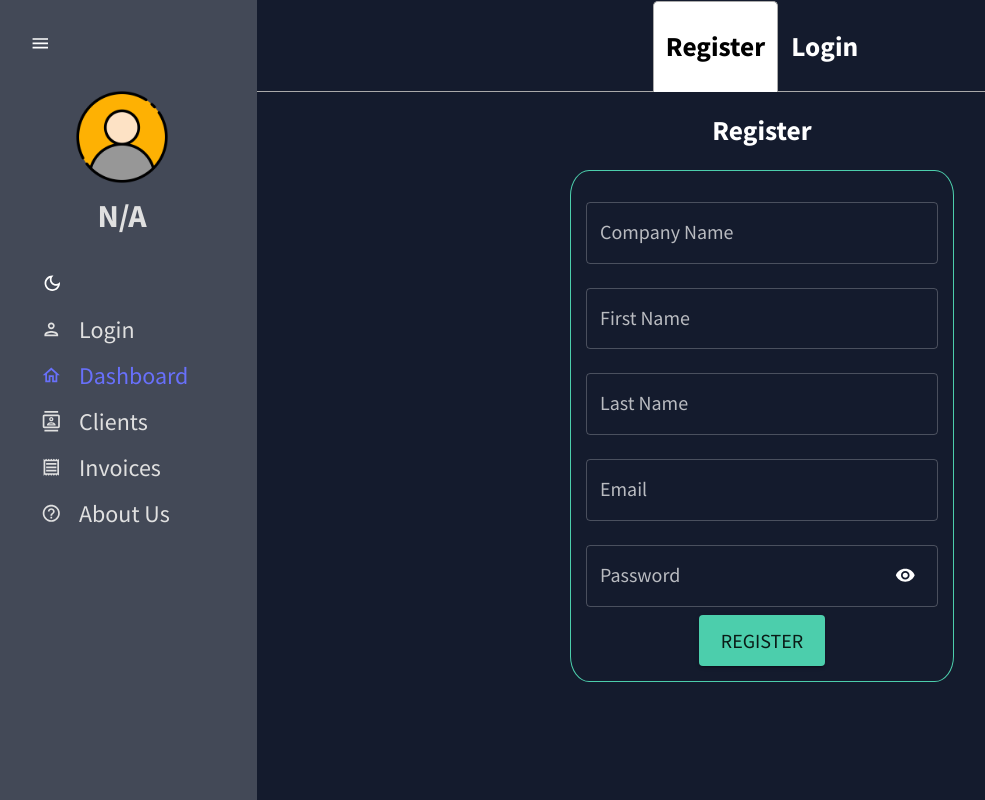
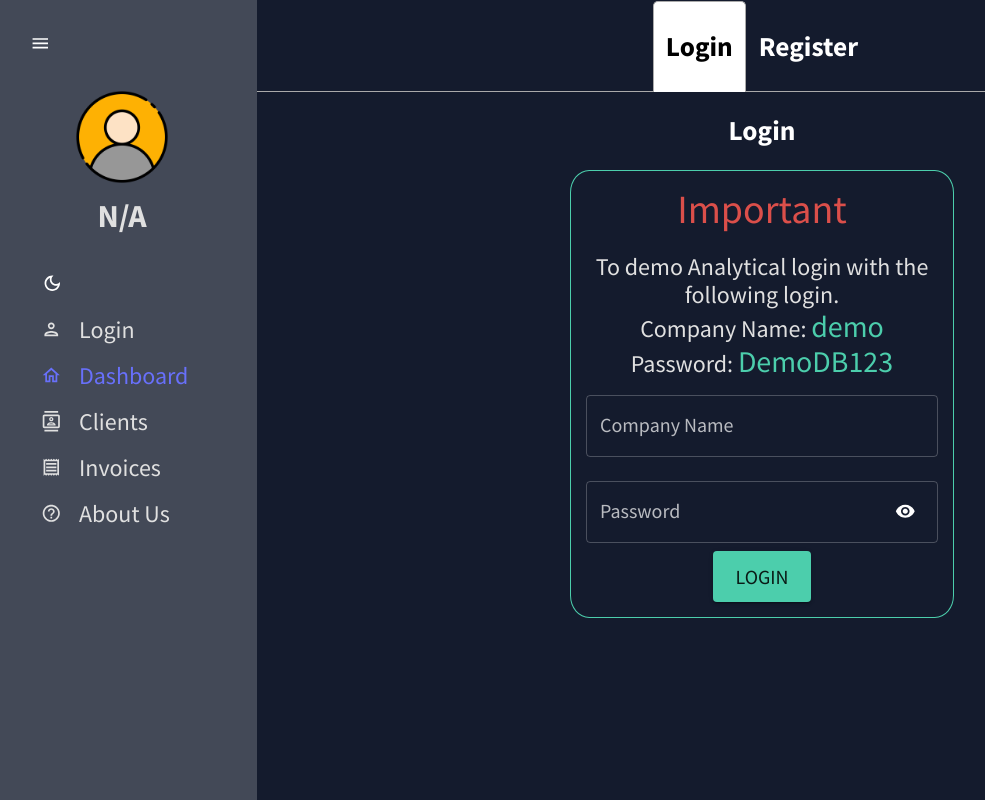
Before and after one commit to BaseBenjamin13/dashboard_client, a React (Create React App) app: page /login in a window 1280 px wide. Shown: the whole page, without its empty margins (13-998 px from the left). Built offline with nearby package versions, Linux system fonts and the light colour scheme.

Commit message:
adding login info and styling for users to demo site

```diff
--- a/src/pages/LoginPage.js
+++ b/src/pages/LoginPage.js
@@ -5,7 +5,7 @@ import '../styles/Login.css';
 import { Tab, Tabs, TabList, TabPanel } from 'react-tabs';
 import 'react-tabs/style/react-tabs.css';
 
-import { TextField, useTheme, Button, IconButton, InputAdornment } from "@mui/material";
+import { TextField, useTheme, Button, IconButton, InputAdornment, Typography } from "@mui/material";
 import { VisibilityOff, Visibility } from '@mui/icons-material';
 
 import { tokens } from "../theme";
@@ -13,6 +13,7 @@ import { UserContext } from '../contexts/UserContext';
 import { useNavigate } from 'react-router-dom';
 
 import { handleFormChange } from '../helpers/forms';
+import { margin } from '@mui/system';
 
 function Login() {
 
@@ -105,9 +106,84 @@ function Login() {
             Pass:DemoDB123 */}
             <Tabs>
                 <TabList>
+                    <Tab><h1>Login</h1></Tab>
                     <Tab><h1>Register</h1></Tab>
-                    <Tab><h1>Login</h1></Tab>
                 </TabList>
+
+                <TabPanel>
+                    <div className="form-container">
+                        <h1>Login</h1>
+                        <form onSubmit={handleLogin} className="form">
+                            <div>
+                                <Typography variant="h1" color={colors.redAccent[500]}>
+                                    Important
+                                </Typography>
+                                <br></br>
+                                <Typography variant="h3" color={colors.grey[100]}>
+                                    To demo Analytical login with the following login.
+                                </Typography>
+
+                                <Typography variant="h3" color={colors.grey[100]}>
+                                    Company Name: <span style={{ color: colors.greenAccent[500], fontSize: 30 }}>demo</span>
+                                </Typography>
+                                <Typography variant="h3" color={colors.grey[100]}>
+                                    Password: <span style={{ color: colors.greenAccent[500], fontSize: 30 }}>DemoDB123</span>
+                                </Typography>
+                            </div>
+
+                            <TextField
+                                InputProps={{ style: { fontSize: 20 } }}
+                                InputLabelProps={{ style: { fontSize: 20 } }}
+                                fullWidth
+                                margin="normal"
+                                id="companyName"
+                                label="Company Name"
+                                variant="outlined"
+                                color="secondary"
+                                error={errorMsg.username ? true : false}
+                                helperText={errorMsg.username ?
+                                    <span className="error-msg">{errorMsg.username}</span>
+                                    : null
+                                }
+                                onChange={(e) => handleFormChange(loginForm, setLoginForm, e)}
+                            />
+                            <TextField
+                                InputProps={{ style: { fontSize: 20 } }}
+                                InputLabelProps={{ style: { fontSize: 20 } }}
+                                fullWidth
+                                margin="normal"
+                                id="password"
+                                label="Password"
+                                variant="outlined"
+                                color="secondary"
+                                error={errorMsg.password ? true : false}
+                                helperText={errorMsg.password ?
+                                    <span className="error-msg">{errorMsg.password}</span>
+                                    : null
+                                }
+                                onChange={(e) => handleFormChange(loginForm, setLoginForm, e)}
+                                type={showLoginPassword ? 'text' : 'password'}
+                                InputProps={{
+                                    style: { fontSize: 20 },
+                                    endAdornment: (
+                                        <InputAdornment position="end">
+                                            <IconButton
+                                                aria-label="toggle password visibility"
+                                                onClick={
+                                                    (e) => handleShowPassword(showLoginPassword, setShowLoginPassword, e)
+                                                }
+                                            >
+                                                {showLoginPassword ? <VisibilityOff /> : <Visibility />}
+                                            </IconButton>
+                                        </InputAdornment>
+                                    )
+                                }}
+                            />
+
+                            <Button size="large" style={{ fontSize: '20px' }} variant="contained" type="submit" color="secondary">Login</Button>
+                        </form>
+                    </div>
+                </TabPanel>
 
                 <TabPanel>
                     <div className="form-container">
@@ -184,7 +260,7 @@ function Login() {
                                             <IconButton
                                                 aria-label="toggle password visibility"
                                                 onClick={
-                                                    (e) => handleShowPassword(showRegisterPassword, setShowRegisterPassword , e)
+                                                    (e) => handleShowPassword(showRegisterPassword, setShowRegisterPassword, e)
                                                 }
                                             >
                                                 {showRegisterPassword ? <VisibilityOff /> : <Visibility />}
@@ -198,63 +274,6 @@ function Login() {
                         </form>
                     </div>
                 </TabPanel>
-                <TabPanel>
-                    <div className="form-container">
-                        <h1>Login</h1>
-                        <form onSubmit={handleLogin} className="form">
-                            <TextField
-                                InputProps={{ style: { fontSize: 20 } }}
-                                InputLabelProps={{ style: { fontSize: 20 } }}
-                                fullWidth
-                                margin="normal"
-                                id="companyName"
-                                label="Company Name"
-                                variant="outlined"
-                                color="secondary"
-                                error={errorMsg.username ? true : false}
-                                helperText={errorMsg.username ?
-                                    <span className="error-msg">{errorMsg.username}</span>
-                                    : null
-                                }
-                                onChange={(e) => handleFormChange(loginForm, setLoginForm, e)}
-                            />
-                            <TextField
-                                InputProps={{ style: { fontSize: 20 } }}
-                                InputLabelProps={{ style: { fontSize: 20 } }}
-                                fullWidth
-                                margin="normal"
-                                id="password"
-                                label="Password"
-                                variant="outlined"
-                                color="secondary"
-                                error={errorMsg.password ? true : false}
-                                helperText={errorMsg.password ?
-                                    <span className="error-msg">{errorMsg.password}</span>
-                                    : null
-                                }
-                                onChange={(e) => handleFormChange(loginForm, setLoginForm, e)}
-                                type={showLoginPassword ? 'text' : 'password'}
-                                InputProps={{
-                                    style: { fontSize: 20 },
-                                    endAdornment: (
-                                        <InputAdornment position="end">
-                                            <IconButton
-                                                aria-label="toggle password visibility"
-                                                onClick={
-                                                    (e) => handleShowPassword(showLoginPassword, setShowLoginPassword , e)
-                                                }
-                                            >
-                                                {showLoginPassword ? <VisibilityOff /> : <Visibility />}
-                                            </IconButton>
-                                        </InputAdornment>
-                                    )
-                                }}
-                            />
-
-                            <Button size="large" style={{ fontSize: '20px' }} variant="contained" type="submit" color="secondary">Login</Button>
-                        </form>
-                    </div>
-                </TabPanel>
 
             </Tabs>
         </div>
```
